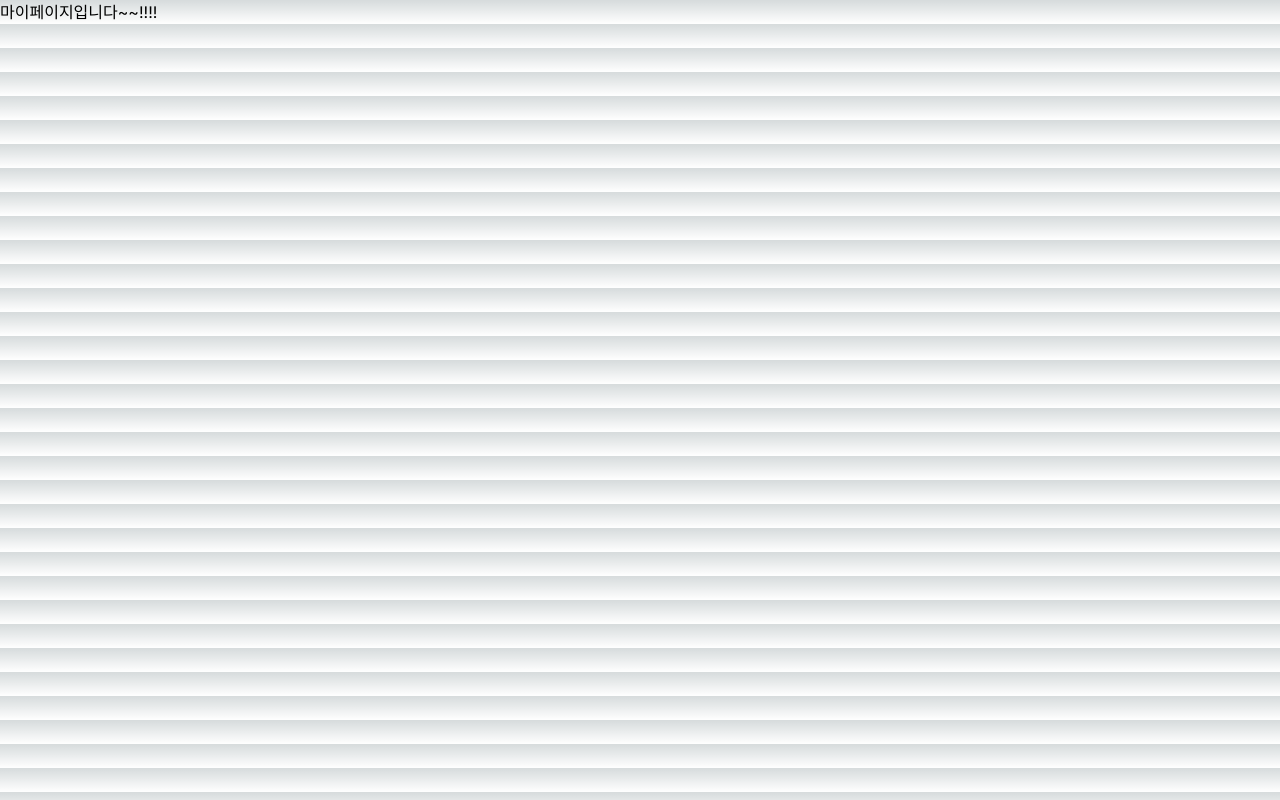
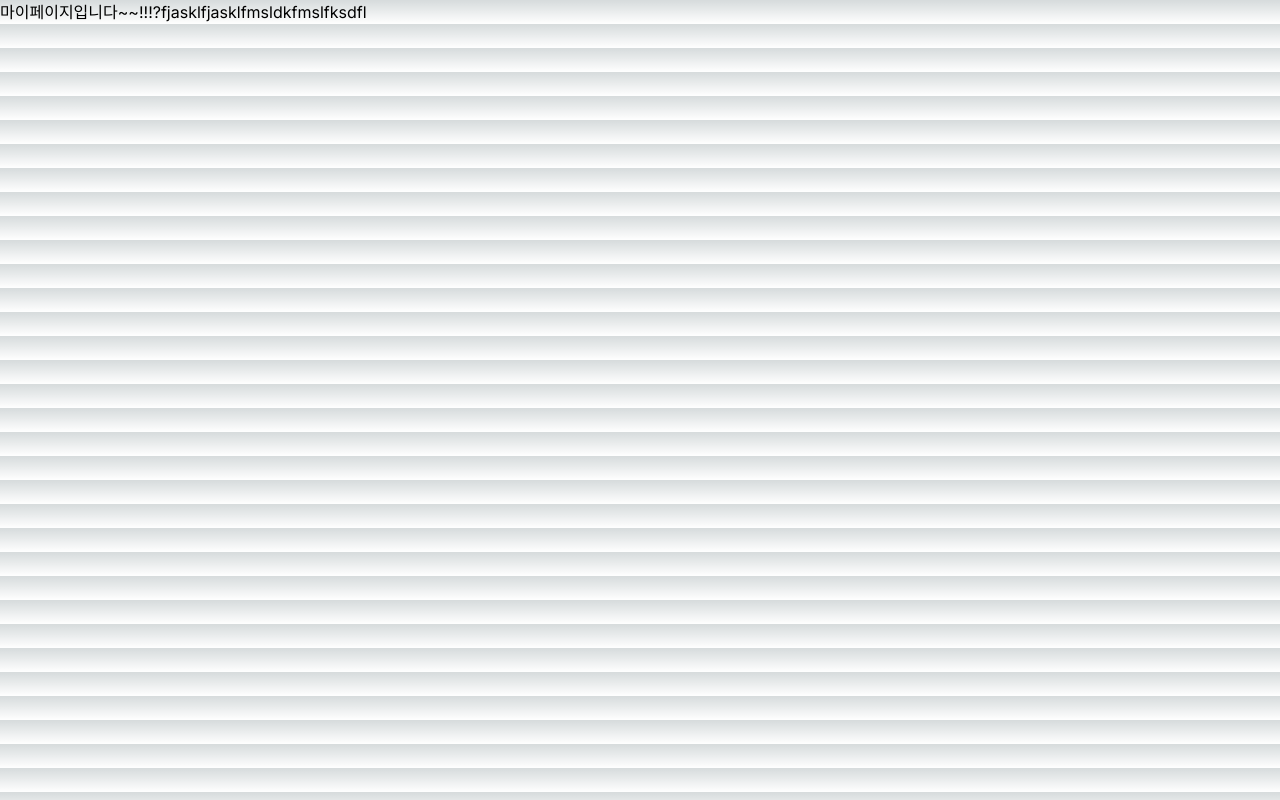
Before and after one commit to wonjangnimsamgyetang-team3/test, a Next.js app: page /mypage in a window 1280 px wide. Built offline with nearby package versions, Linux system fonts and the light colour scheme.

Commit message:
[feat/#12] - mypage image 등록 생성

```diff
--- a/src/app/mypage/page.tsx
+++ b/src/app/mypage/page.tsx
@@ -1,7 +1,7 @@
 import React from 'react';
 
 const myPage = () => {
-  return <div>마이페이지입니다~~!!!!</div>;
+  return <div>마이페이지입니다~~!!!?fjasklfjasklfmsldkfmslfksdfl</div>;
 };
 
 export default myPage;
```
